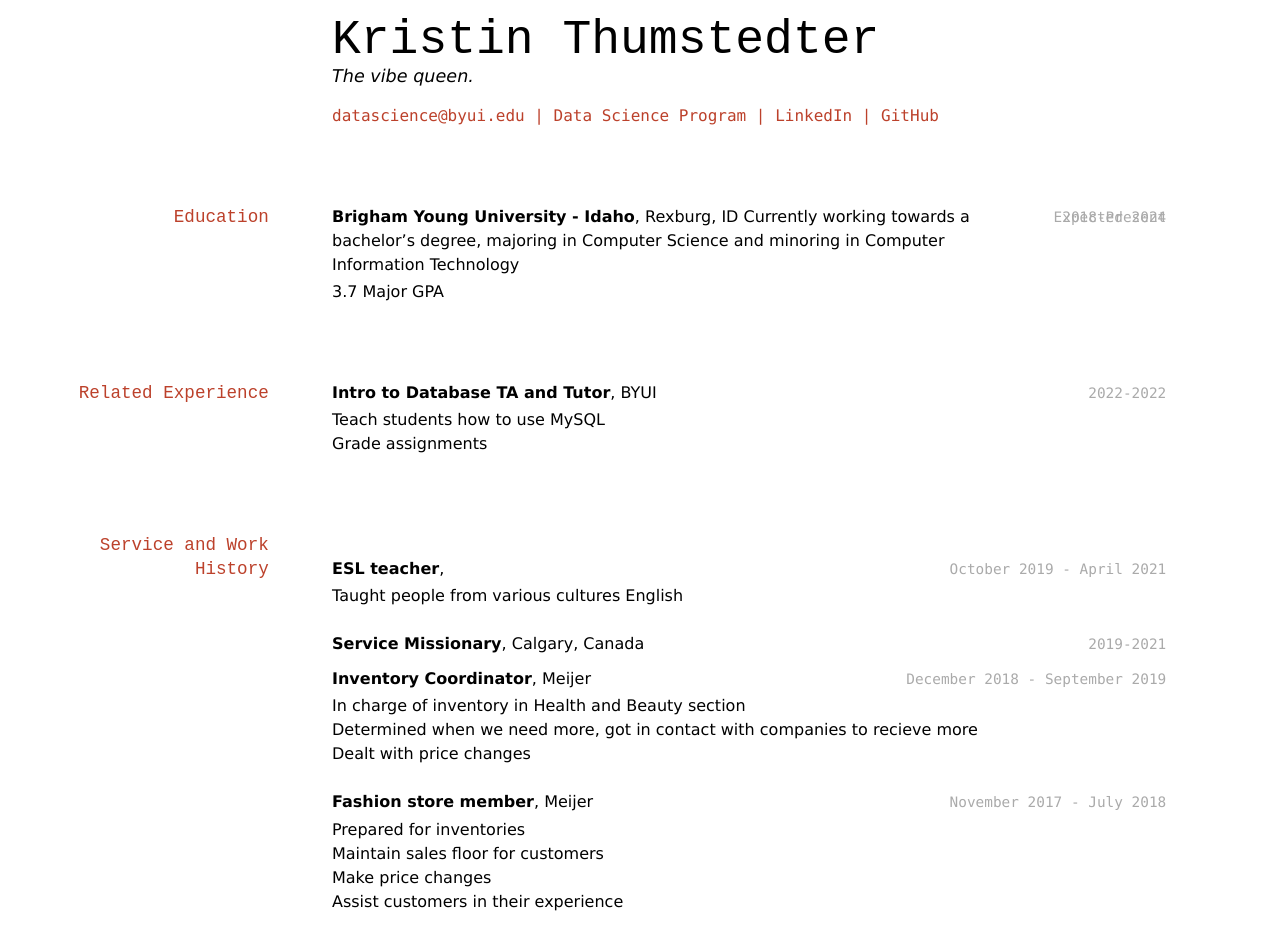
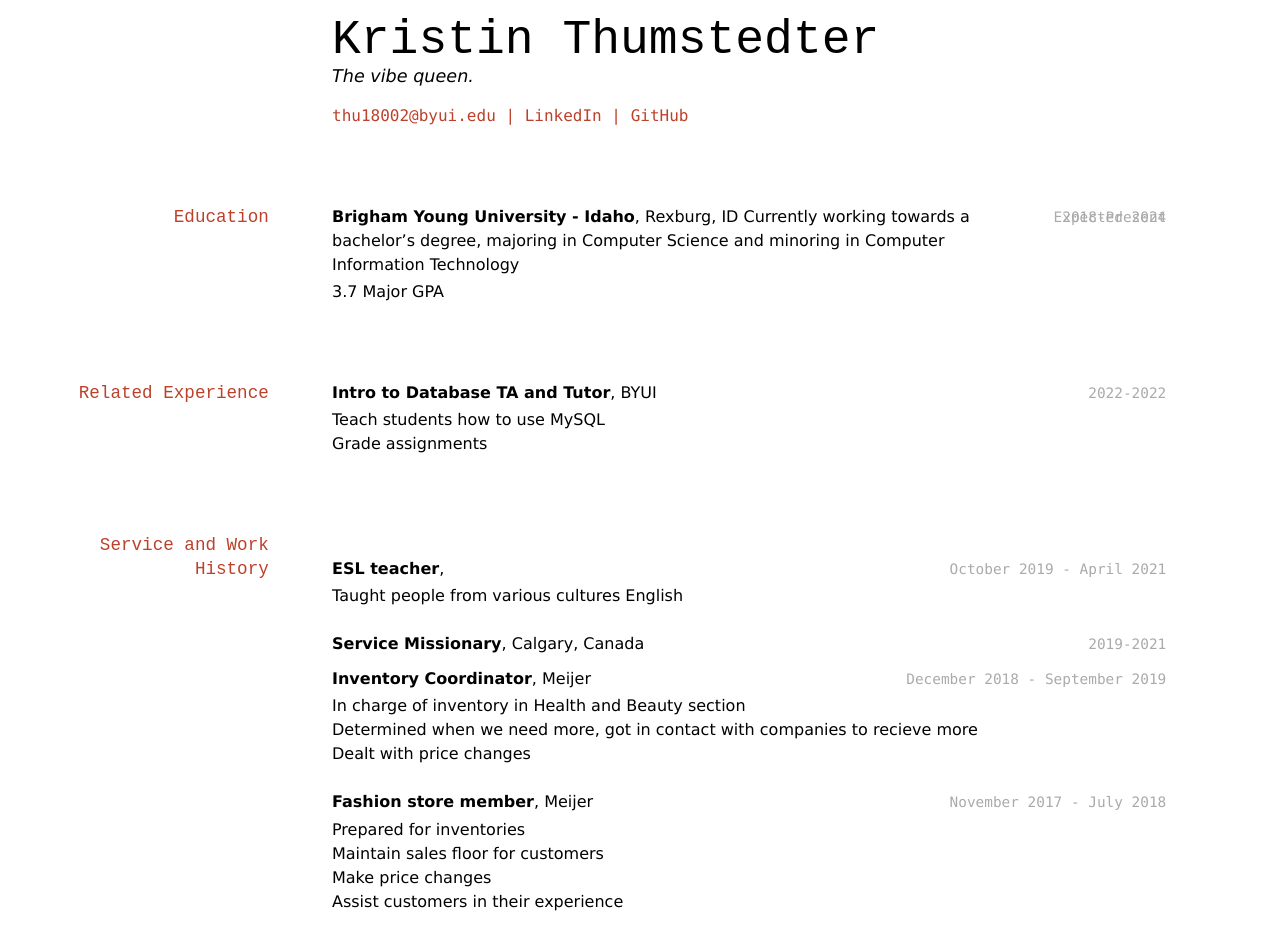
Before and after one commit to byuids-resumes/thumstedterk_resume, a Jekyll site: the page built from docs/index.md, in a window 1280 px wide. Built offline with Jekyll 4.4.1, drawn with Linux system fonts in a browser that asks for light colours.

Commit message:
Update index.md

```diff
--- a/docs/index.md
+++ b/docs/index.md
@@ -6,9 +6,8 @@ title: Kristin Thumstedter
 The vibe queen.
 
 <div id="webaddress">
-<a href="datascience@byui.edu">datascience@byui.edu</a>
-| <a href="https://byuidatascience.github.io/development.html">Data Science Program</a>
-| <a href="https://www.linkedin.com/groups/13537407/">LinkedIn</a>
+<a href="thu18002@byui.edu">thu18002@byui.edu</a>
+| <a href="https://www.linkedin.com/in/kristin-thumstedter-297712221">LinkedIn</a>
 | <a href="https://github.com/byuids-resumes">GitHub</a>
 </div>
 
```
